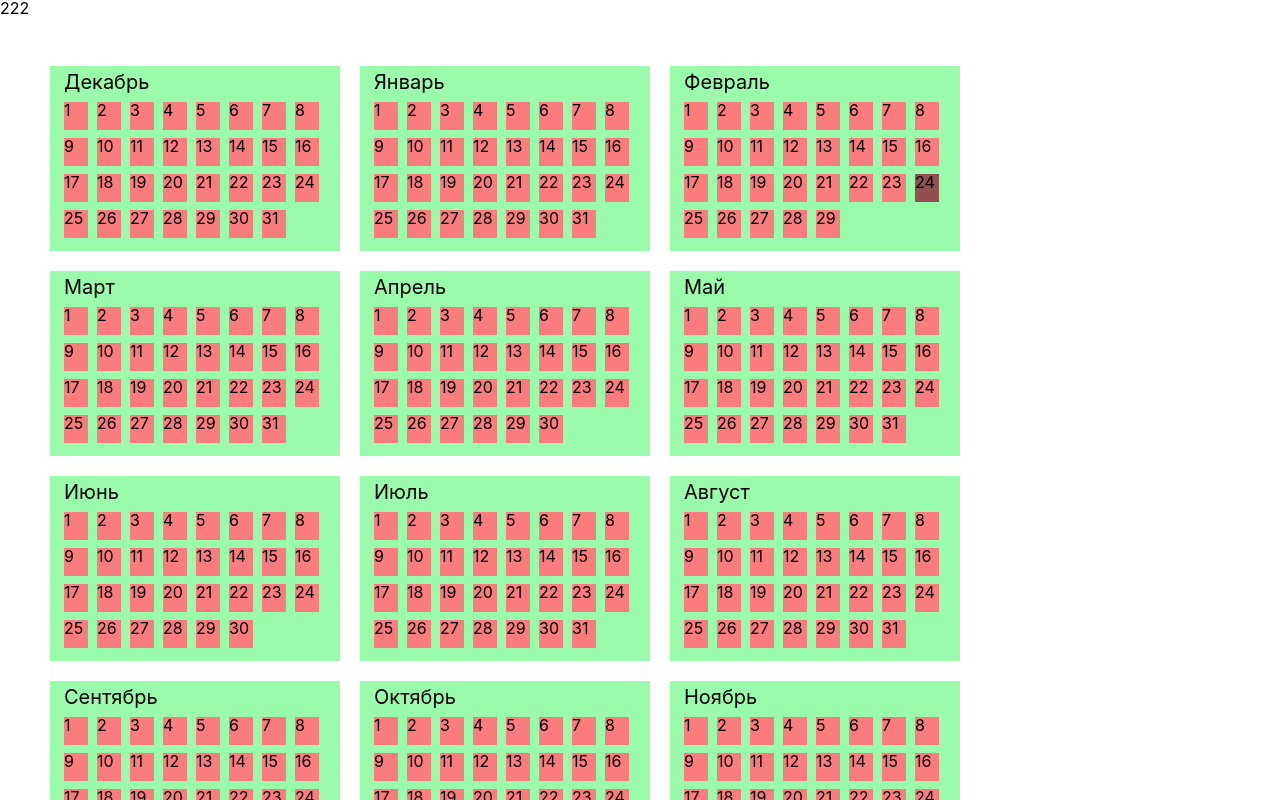
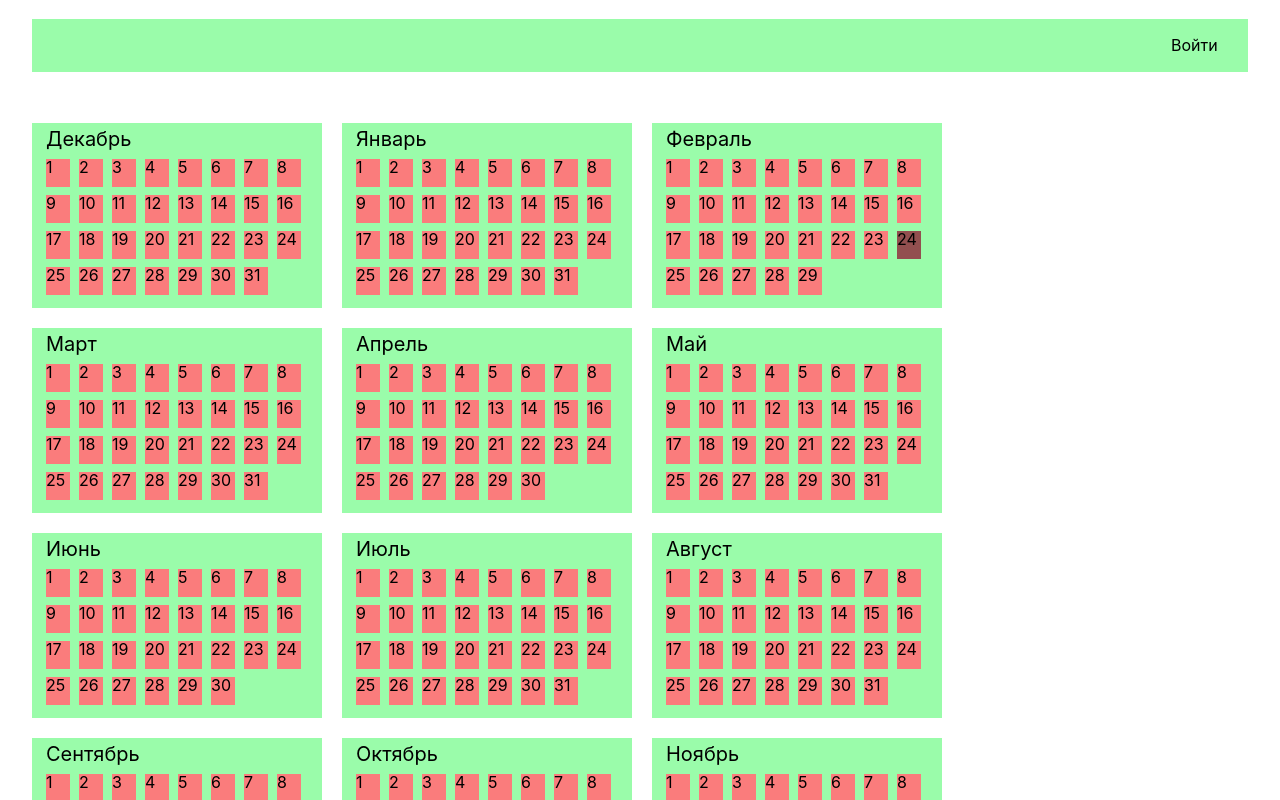
Before and after one commit to ZinchenkoEgor0205/smart_calendar, a React (Create React App) app: page / in a window 1280 px wide. Shown: the top 800 px of the page. Built offline with nearby package versions, Linux system fonts and the light colour scheme.

Commit message:
Added login popup

```diff
--- /dev/null
+++ b/src/components/login_popup.js
@@ -0,0 +1,21 @@
+import '../styles/Login_popup.css'
+function LoginPopup({loginBtnClick}) {
+
+    function loginPopupBtnClick() {
+        console.log('Logined')
+        loginBtnClick()
+    }
+
+    return (
+        <div className={'login-popup'}>
+            <h3 className={'login-popup-header'}>Login</h3>
+            <form className={'login-popup-form'}>
+                <input className={'login-popup-form-input'} placeholder={'Логин'}/>
+                <input className={'login-popup-form-input'} placeholder={'Пароль'} type={'password'}/>
+                <button className={'login-popup-form-btn'} name={'login'} type={'button'} onClick={loginPopupBtnClick}>Войти</button>
+            </form>
+        </div>
+    )
+}
+
+export default LoginPopup
--- a/src/components/navigation.js
+++ b/src/components/navigation.js
@@ -1,9 +1,22 @@
-
+import '../styles/Navigation.css'
+import LoginPopup from "./login_popup";
+import {useState} from "react";
 
 function Navigation() {
+
+    const [loginPopupVisibility, setLoginPopupVisibility] = useState(false);
+    function loginBtnClick() {
+        setLoginPopupVisibility(!loginPopupVisibility)
+    }
+
     return (
         <nav>
-            222
+             <div className={'nav-container'}>
+                 <div className={'nav-container-btn-login'} onClick={loginBtnClick}>
+                     Войти
+                 </div>
+             </div>
+            {loginPopupVisibility ? <LoginPopup loginBtnClick={loginBtnClick}/> : null}
         </nav>
     )
 }
--- a/src/styles/App.css
+++ b/src/styles/App.css
@@ -1,6 +1,6 @@
 
 .calendar {
-    padding: 50px;
+    padding: 2.5%;
     display: flex;
     flex-wrap: wrap;
 }
--- /dev/null
+++ b/src/styles/Login_popup.css
@@ -0,0 +1,25 @@
+.login-popup {
+    min-width: 40%;
+    min-height: 50%;
+    background: #fa7c7c;
+    position: absolute;
+    left: 50%;
+    transform: translateX(-50%);
+}
+
+.login-popup-header {
+    padding: 1.5% 0 0 1.5%;
+    margin-bottom: 1.5%;
+}
+
+.login-popup-form {
+    display: flex;
+    flex-direction: column;
+    /*padding: 0 20% 0 20%;*/
+    align-items: center;
+}
+
+.login-popup-form-input {
+    width: 50%;
+    margin-bottom: 2%;
+}
--- /dev/null
+++ b/src/styles/Navigation.css
@@ -0,0 +1,10 @@
+nav {
+    padding: 1.5% 2.5% 1.5% 2.5%;
+}
+
+.nav-container {
+    padding: 1.5% 2.5% 1.5% 2.5%;
+    background: #9afcaa;
+    display: flex;
+    justify-content: flex-end;
+}
```
